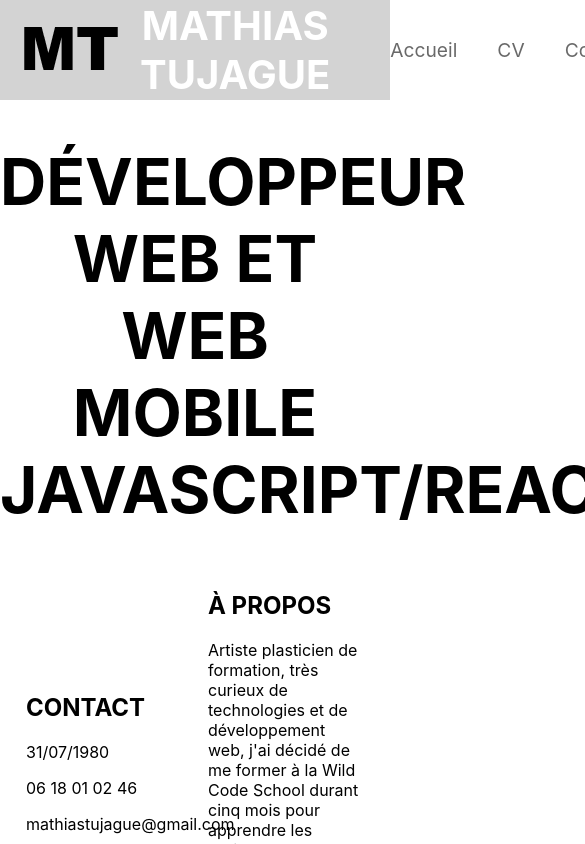
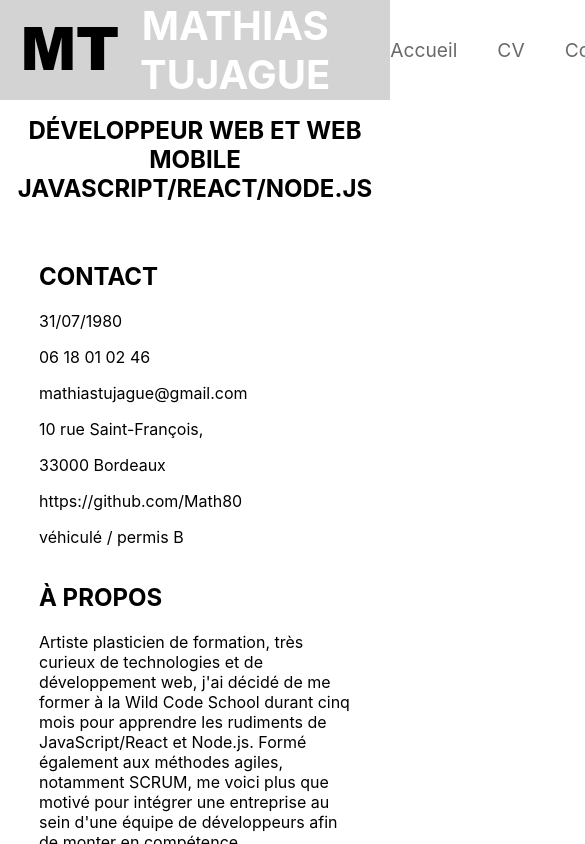
Before and after one commit to Math80/Math-Site, a React (Create React App) app: page /cv in a window 390 px wide. Shown: the top 844 px of the page, 585 px wide, since content can reach past the window. Built offline with nearby package versions, Linux system fonts and the light colour scheme.

Commit message:
début responsive cv

```diff
--- a/src/Cv.scss
+++ b/src/Cv.scss
@@ -3,56 +3,28 @@
   min-height: calc(100vh - 175px);
   padding-top: 100px;
 
-
   h1 {
     font-size: 4em;
   }
-  .cv-texte {
 
-  }
-  .contact-propos {
+  .contact-propos, .formation-experience {
     display: flex;
     justify-content: space-evenly;
-    align-items: center;
+    margin: 10%;
   }
-  .contact {
-    width: 40%;
-    text-align: left;
-  }
-  .propos {
-    width: 40%;
-    text-align: left;
-  }
-  .formation-experience {
-    display: flex;
-    justify-content: space-evenly;
-    align-items: center;
-  }
-  .formation {
-    width: 40%;
-    text-align: left;
-  }
-  .experience {
-    width: 40%;
+  .contact, .propos, .formation, .experience {
+    width: 50%;
     text-align: left;
   }
   .skills-hobbies {
     display: flex;
-    justify-content: space-evenly;
-    align-items: center;
+    justify-content: space-between;
+    margin: 10%;
   }
-  .hard-skills {
-    width: 20%;
+  .hard-skills, .soft-skills, .hobbies {
     text-align: left;
   }
-  .soft-skills {
-    width: 20%;
-    text-align: left;
-  }
-  .hobbies {
-    width: 20%;
-    text-align: left;
-  }
+
   .cv-logos {
     width: 100%;
     flex-direction: column;
@@ -66,8 +38,31 @@
     width: 10%;
     text-align: center;
     margin: 5px;
-
-
   }
 
+  @media (max-width: 480px) {
+    .cv-texte {
+      width: 90%;
+      margin: auto;
+    }
+    h1 {
+      font-size: 1.5em;
+      margin-left: 10px;
+      margin-right: 10px;
+    }
+    p {
+      width: 100%;
+    }
+    .cv-texte {
+      width: 100%;
+      align-items: center;
+    }
+    .contact-propos, .formation-experience, .skills-hobbies {
+      flex-direction: column;
+      width: 90%;
+   }
+   .contact, .propos, .formation, .experience, .hard-skills, .soft-skills, .hobbies {
+      width: 90%;
+   }
+  }
 }
```
